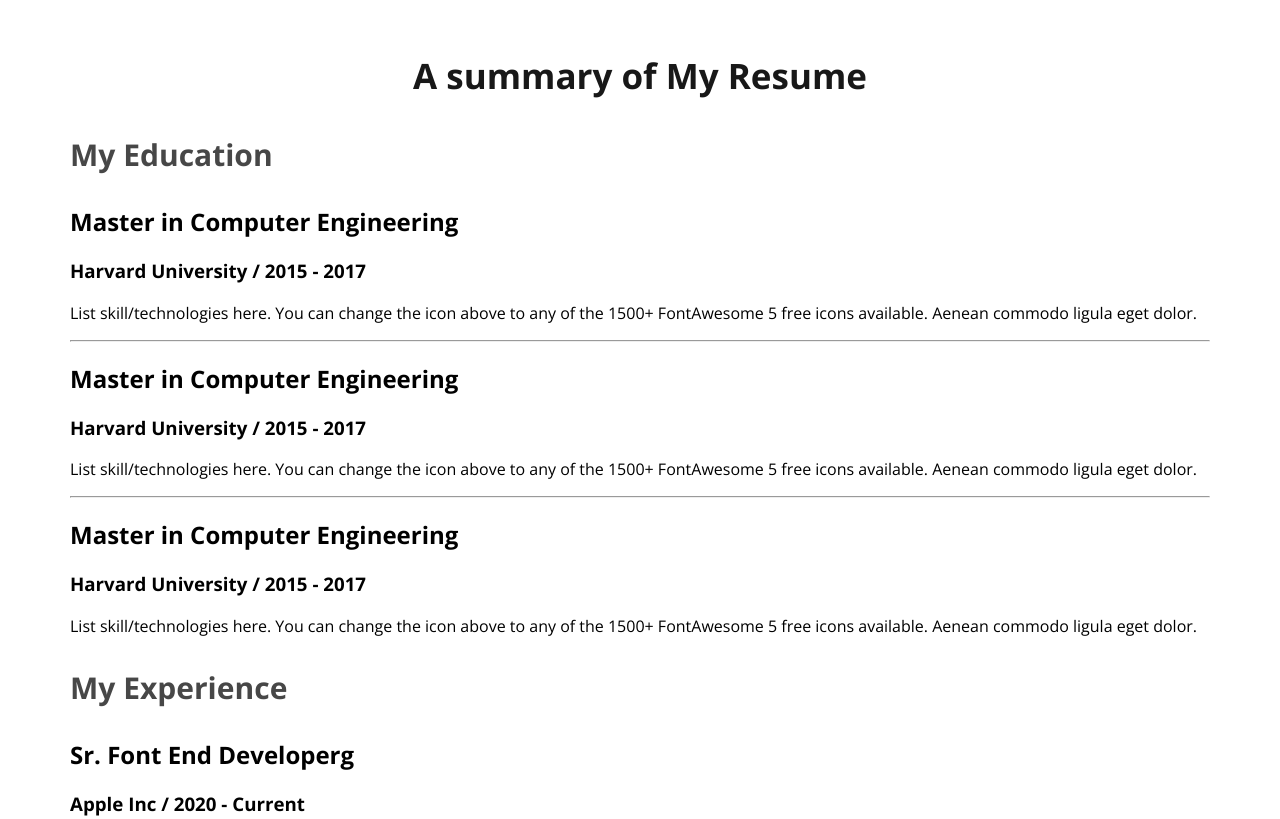
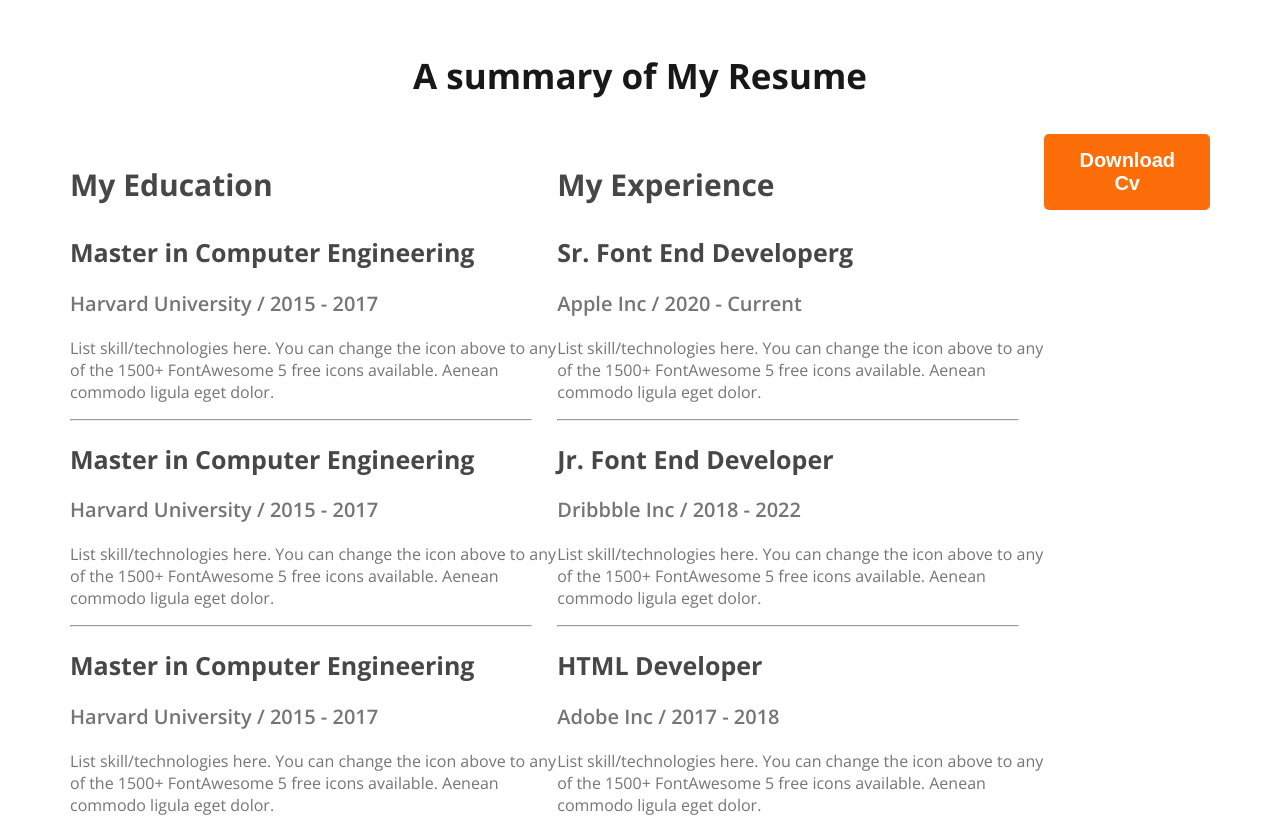
Before and after one commit to Rabbil29/webdeveloper-portfolio, a plain HTML site: page index.html in a window 1280 px wide. Shown: the part 2260-3079 px from the top of the page. Drawn offline with nearby package versions, Linux system fonts and the light colour scheme.

Commit message:
resume added

```diff
--- a/index.html
+++ b/index.html
@@ -156,7 +156,10 @@
 
     </div>
 
-  <div class="resume-container"></div>
+<div class="download.cv">
+  <button class="btn-primary">Download Cv</button>
+</div>
+
 
  </section>
 
--- a/styles/portfolio.css
+++ b/styles/portfolio.css
@@ -150,3 +150,27 @@ main {
     font-size: 30px;
     color: #474747;
 }
+.resume-container {
+    display: flex;
+}
+.resume-item-title {
+    font-weight: 700;
+    font-size: 25px;
+    color: #474747;
+}
+.resume-item-institute {
+    font-weight: 600;
+    font-size: 20px;
+    color: #757575;
+}
+.resume-item-description {
+    font-weight: 400;
+    font-size: 16px;
+    color: #757575;
+}
+.resume-column hr{
+    margin-right: 25px;
+}
+.download-cv{
+    text-align: center;
+}
```
